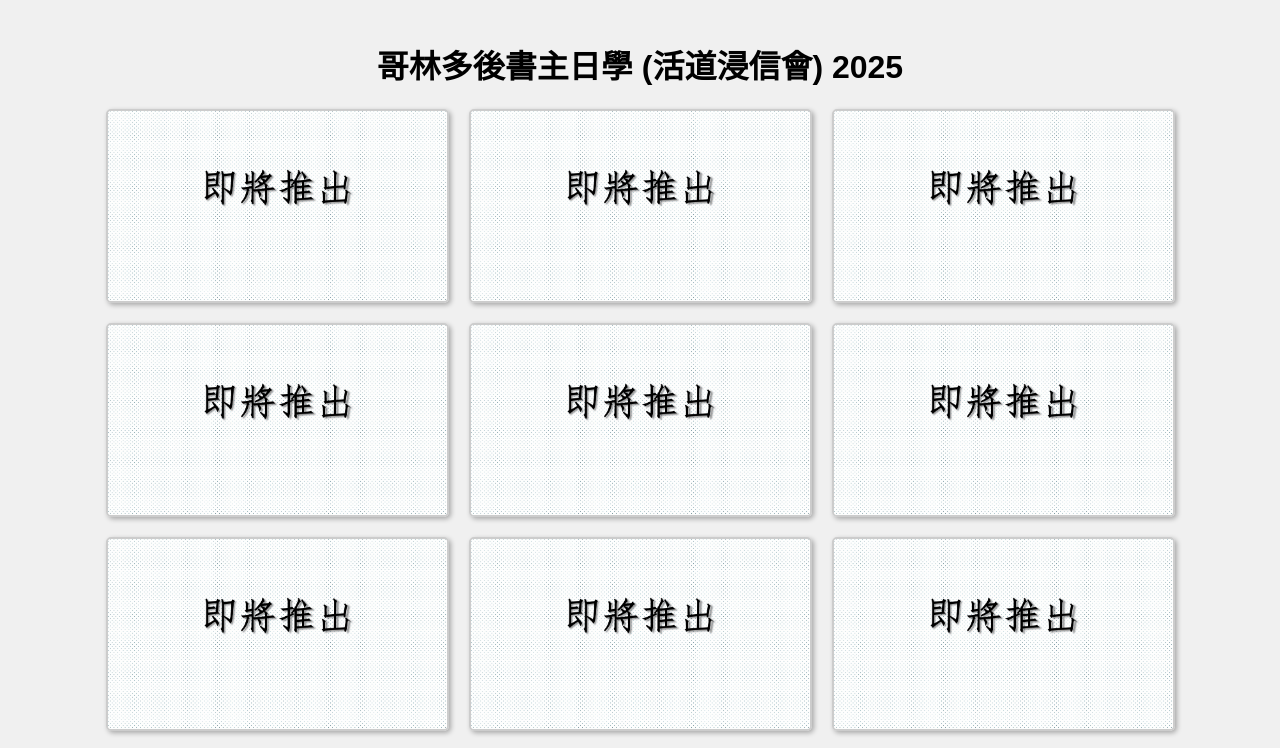
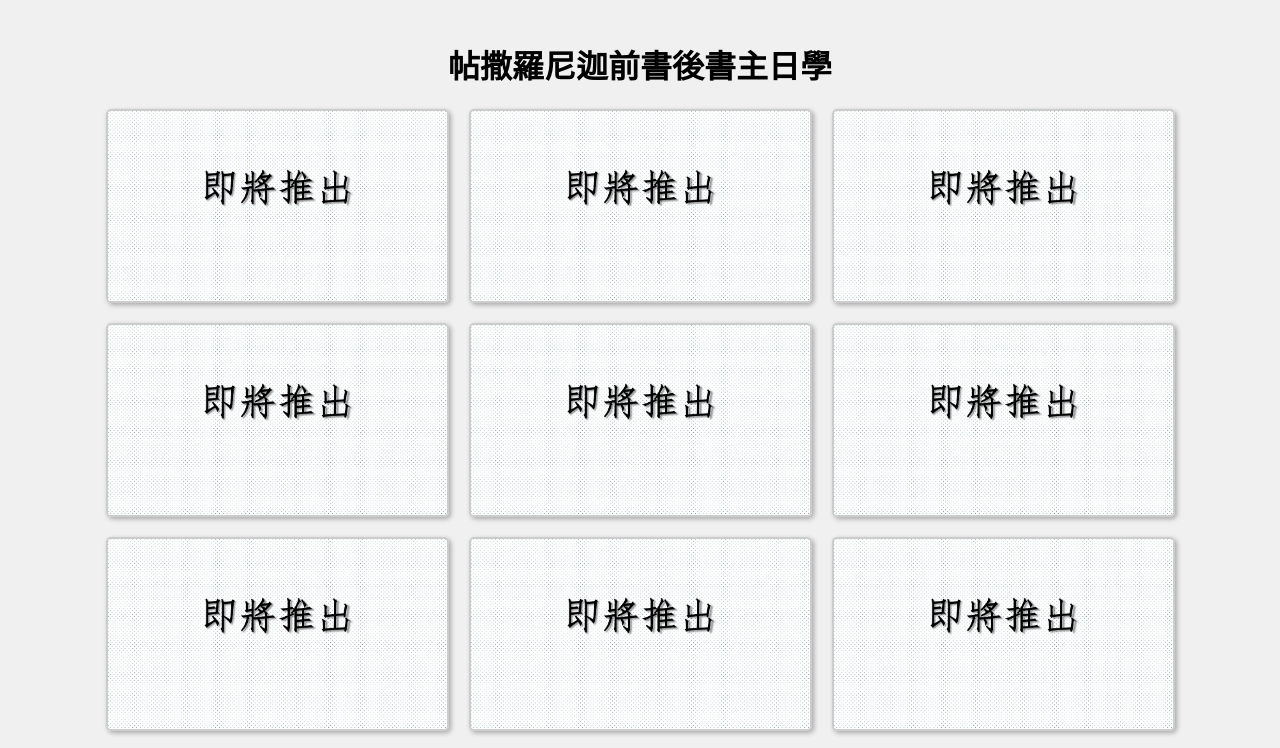
Before and after one commit to walton-pang/thessalonians, a plain HTML site: page index.html in a window 1280 px wide. Shown: the top 748 px of the page. Drawn offline with Linux system fonts and the light colour scheme.

Commit message:
Update index.html

```diff
--- a/index.html
+++ b/index.html
@@ -45,7 +45,7 @@
     </style>
 </head>
 <body>
-    <h1>哥林多後書主日學 (活道浸信會) 2025</h1>
+    <h1>帖撒羅尼迦前書後書主日學</h1>
     <div class="gallery">
         <a href="slides/lesson1.html" class="thumbnail">
             <img src="images/lesson1/TR20250504-01.jpeg" alt="第一課">
```
